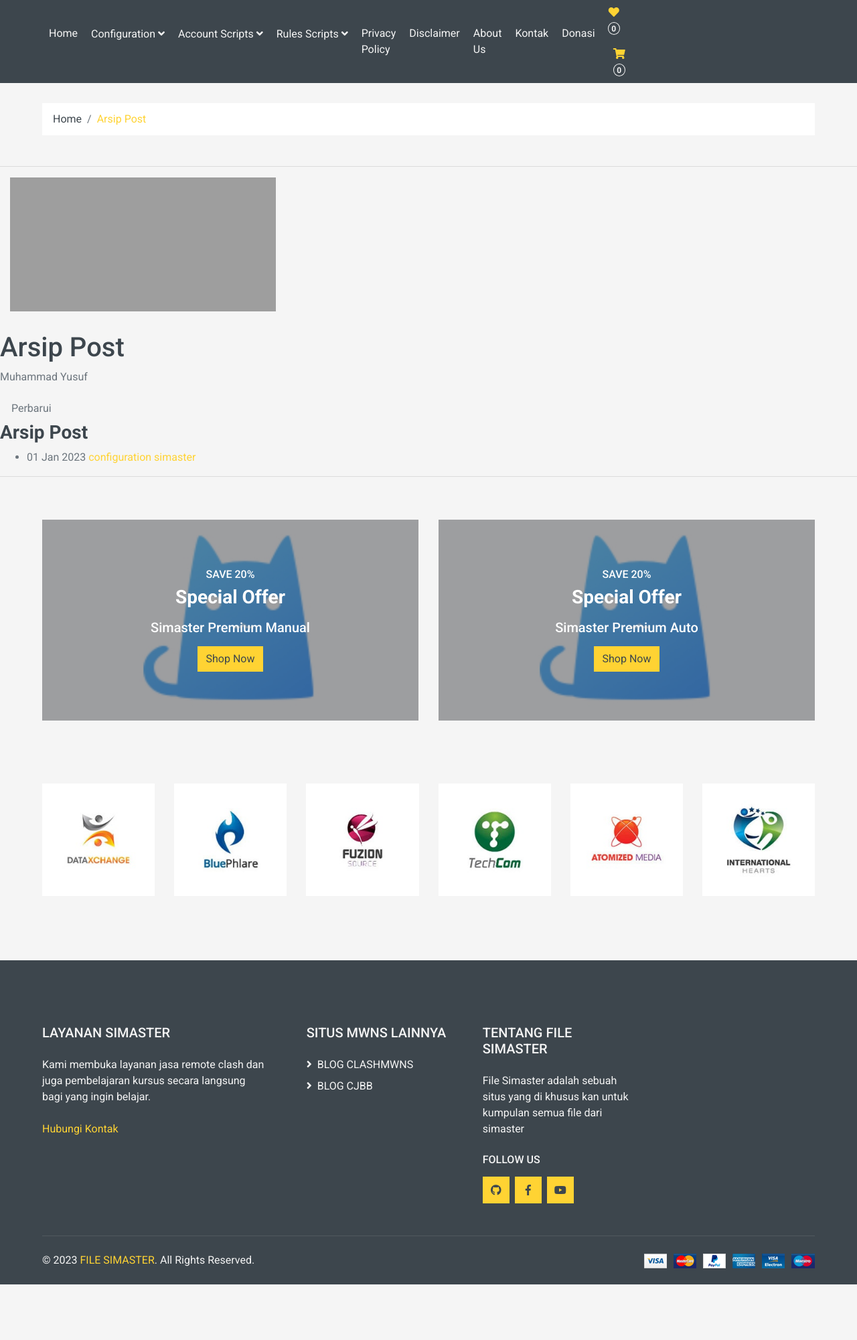
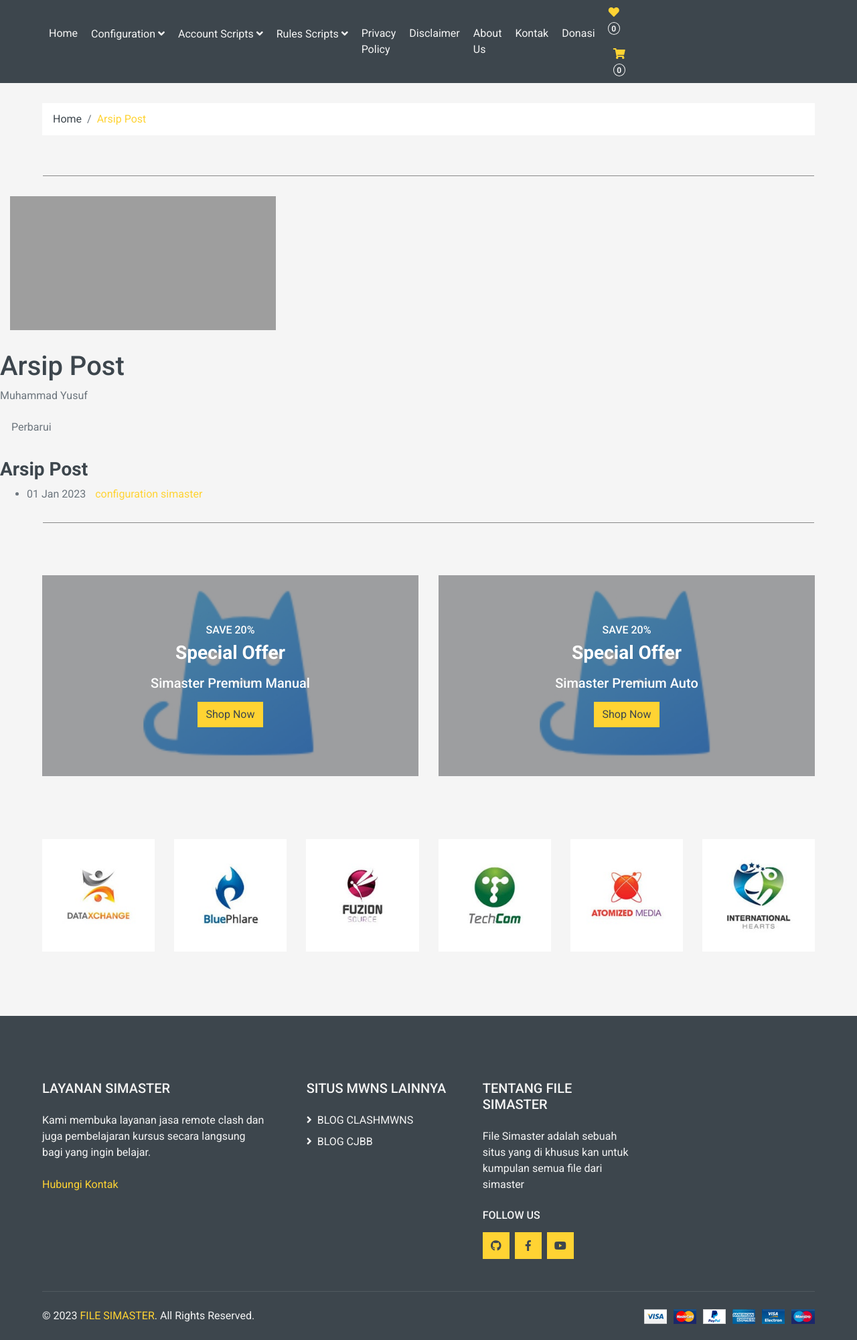
Before and after one commit to mwnsofficial/simaster, a Jekyll site: the page built from pages/blog/arsip.html, in a window 1280 px wide. Shown: the whole page at 67% size. Built offline with Jekyll 4.4.1, drawn with Linux system fonts in a browser that asks for light colours; nearby versions of some CDN libraries; before the commit the page ends 1918 px from its top, so only the background shows below that; grey boxes are pictures that could not be loaded.

Commit message:
Update head.html

```diff
--- a/_includes/head.html
+++ b/_includes/head.html
@@ -21,4 +21,7 @@
     <!-- Customized Bootstrap Stylesheet -->
     <link href="css/style.css" rel="stylesheet">
 
+    <!-- Customized sendiri Stylesheet -->
+    <link href="css/customstyle.css" rel="stylesheet">
+
     <link rel="stylesheet" href="https://use.fontawesome.com/releases/v5.3.1/css/all.css" integrity="sha384-mzrmE5qonljUremFsqc01SB46JvROS7bZs3IO2EmfFsd15uHvIt+Y8vEf7N7fWAU" crossorigin="anonymous">
```
